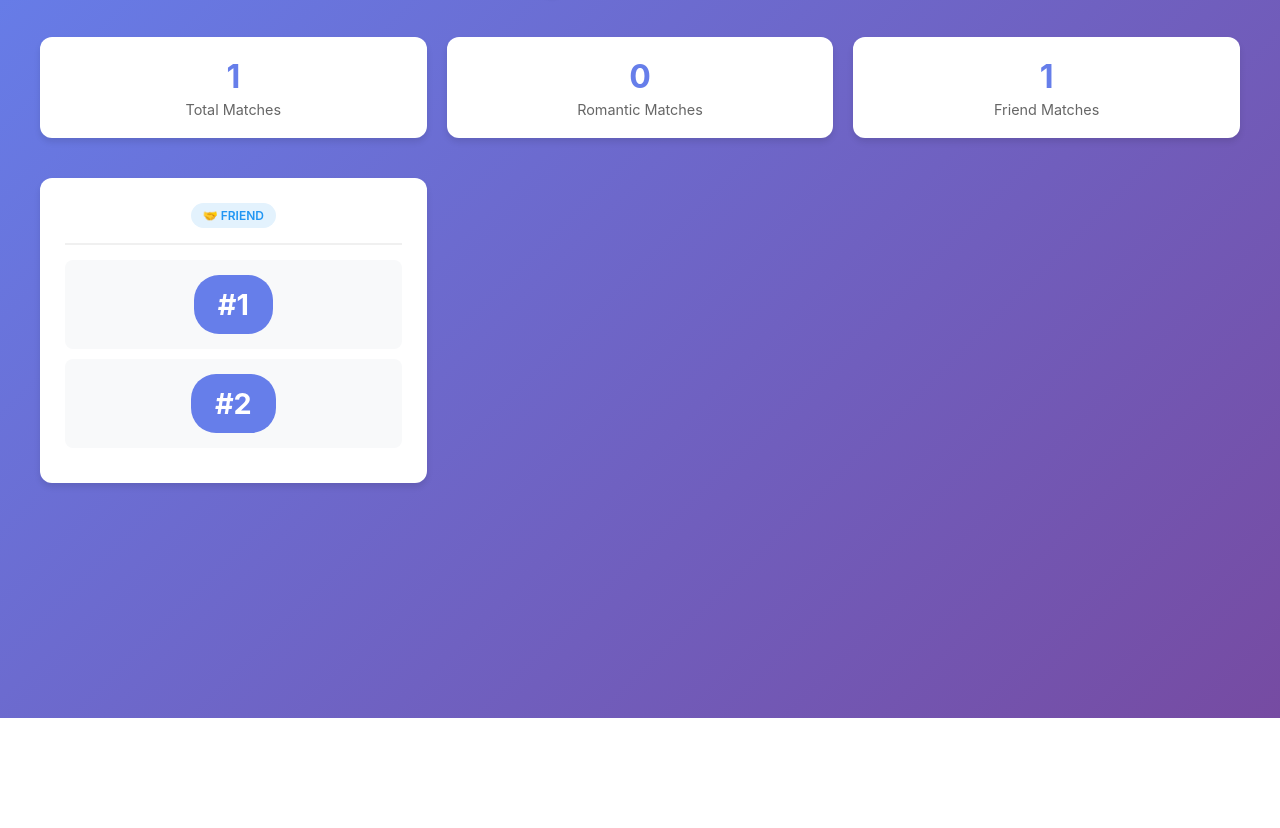
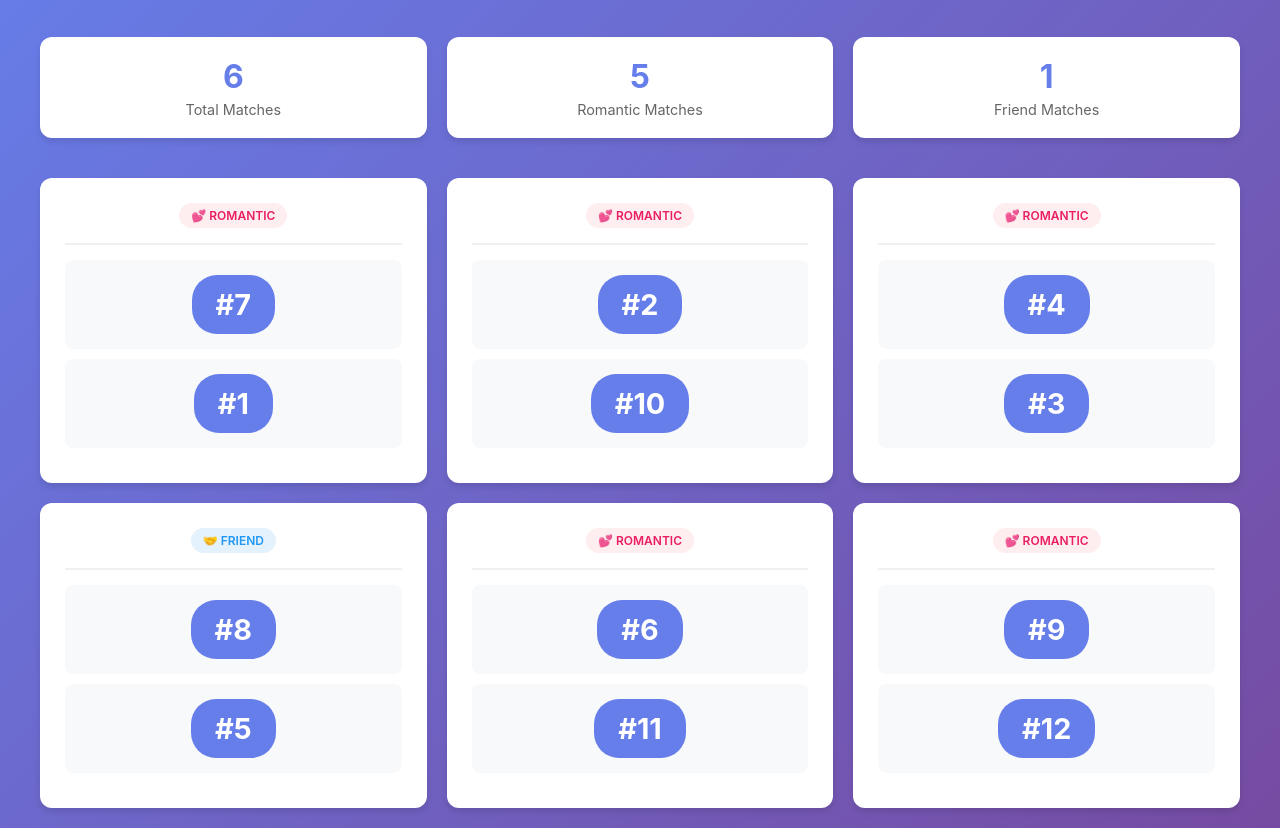
Before and after one commit to saulbrauns-bot/bridge-pub, a plain HTML site: page index.html in a window 1280 px wide. Shown: the part 82-910 px from the top of the page. Before the commit the page ends 800 px from the top, so only its background shows below. Drawn offline with Linux system fonts and the light colour scheme.

Commit message:
Auto-update matches webpage - 2026-02-06 14:59:07

```diff
--- a/index.html
+++ b/index.html
@@ -3,12 +3,12 @@
 <head>
   <meta charset="UTF-8">
   <meta name="viewport" content="width=device-width, initial-scale=1.0">
-  <meta name="batch-number" content="1">
-  <meta name="batch-timestamp" content="2026-02-06T20:56:15Z">
+  <meta name="batch-number" content="2">
+  <meta name="batch-timestamp" content="2026-02-06T20:59:06Z">
   <meta http-equiv="Cache-Control" content="no-cache, no-store, must-revalidate">
   <meta http-equiv="Pragma" content="no-cache">
   <meta http-equiv="Expires" content="0">
-  <title>Bridge Pub Matches - Batch 1</title>
+  <title>Bridge Pub Matches - Batch 2</title>
   <style>
     * { margin: 0; padding: 0; box-sizing: border-box; }
     body {
@@ -123,8 +123,8 @@
   </style>
   <script>
     // Auto-refresh when new matches are posted
-    const currentBatch = 1;
-    const currentTimestamp = '2026-02-06T20:56:15Z';
+    const currentBatch = 2;
+    const currentTimestamp = '2026-02-06T20:59:06Z';
     let checkCount = 0;
 
     async function checkForUpdates() {
@@ -178,11 +178,11 @@
 
     <div class="stats">
       <div class="stat-card">
-        <h3>1</h3>
+        <h3>6</h3>
         <p>Total Matches</p>
       </div>
       <div class="stat-card">
-        <h3>0</h3>
+        <h3>5</h3>
         <p>Romantic Matches</p>
       </div>
       <div class="stat-card">
@@ -194,13 +194,68 @@
     <div class="matches-grid">
 <div class="match-card">
   <div class="match-header">
-    <span class="match-type type-friend">🤝 Friend</span>
+    <span class="match-type type-romantic">💕 Romantic</span>
+  </div>
+  <div class="match-person">
+    <span class="wristband">#7</span>
   </div>
   <div class="match-person">
     <span class="wristband">#1</span>
   </div>
+</div>
+<div class="match-card">
+  <div class="match-header">
+    <span class="match-type type-romantic">💕 Romantic</span>
+  </div>
   <div class="match-person">
     <span class="wristband">#2</span>
+  </div>
+  <div class="match-person">
+    <span class="wristband">#10</span>
+  </div>
+</div>
+<div class="match-card">
+  <div class="match-header">
+    <span class="match-type type-romantic">💕 Romantic</span>
+  </div>
+  <div class="match-person">
+    <span class="wristband">#4</span>
+  </div>
+  <div class="match-person">
+    <span class="wristband">#3</span>
+  </div>
+</div>
+<div class="match-card">
+  <div class="match-header">
+    <span class="match-type type-friend">🤝 Friend</span>
+  </div>
+  <div class="match-person">
+    <span class="wristband">#8</span>
+  </div>
+  <div class="match-person">
+    <span class="wristband">#5</span>
+  </div>
+</div>
+<div class="match-card">
+  <div class="match-header">
+    <span class="match-type type-romantic">💕 Romantic</span>
+  </div>
+  <div class="match-person">
+    <span class="wristband">#6</span>
+  </div>
+  <div class="match-person">
+    <span class="wristband">#11</span>
+  </div>
+</div>
+<div class="match-card">
+  <div class="match-header">
+    <span class="match-type type-romantic">💕 Romantic</span>
+  </div>
+  <div class="match-person">
+    <span class="wristband">#9</span>
+  </div>
+  <div class="match-person">
+    <span class="wristband">#12</span>
   </div>
 </div>
     </div>
```
